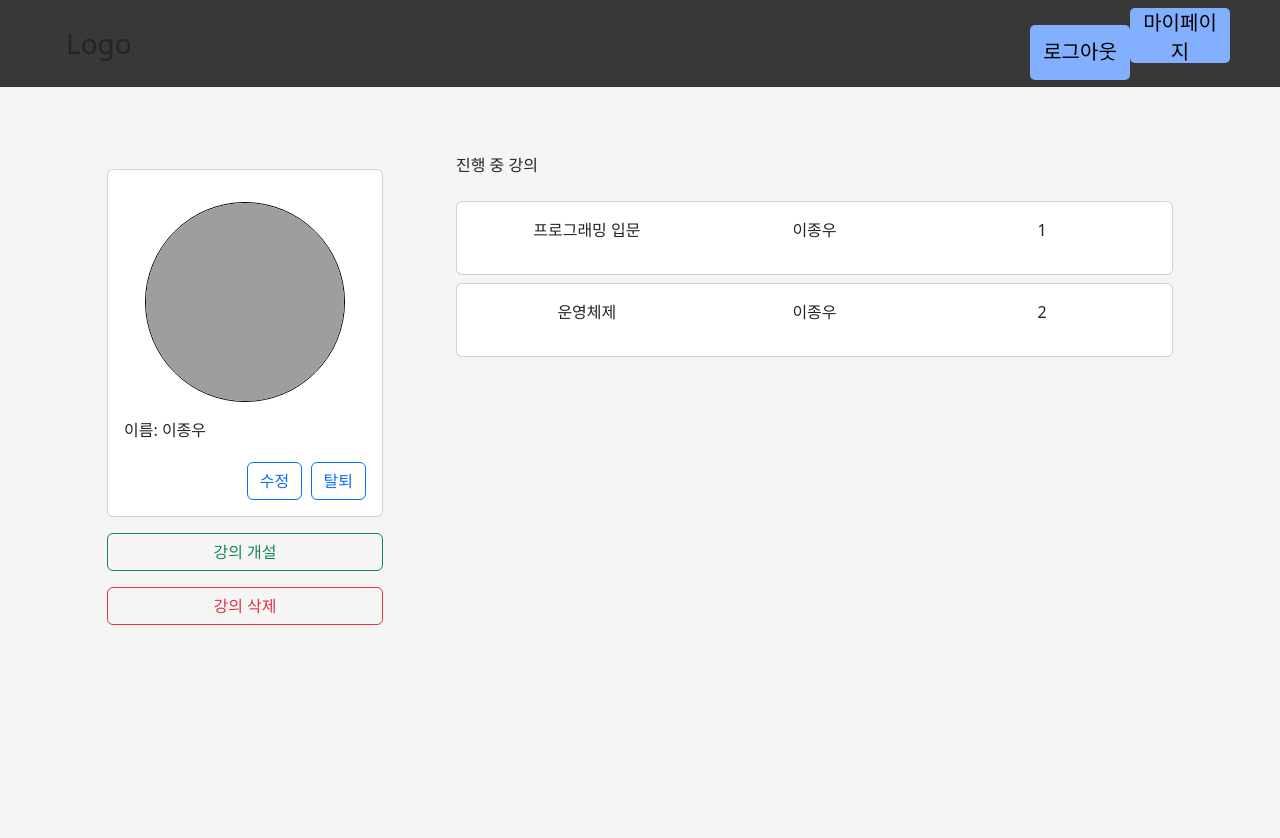
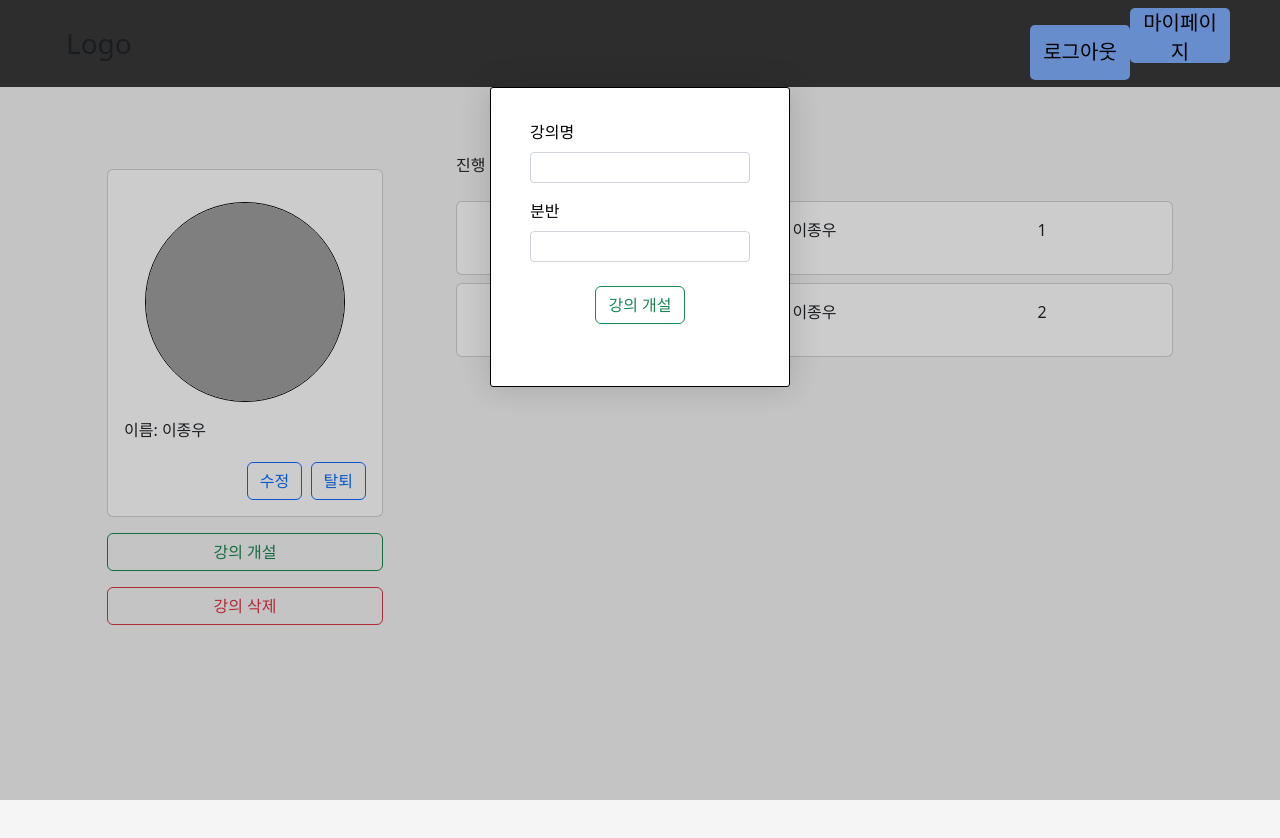
Before and after one commit to MoaRoom/MoaRoom-Front, a React (Create React App) app: page /mypage in a window 1280 px wide. Both pictures are taken after a click on the button "강의 개설". Shown: the top 838 px of the page. Built offline with nearby package versions, Linux system fonts and the light colour scheme; grey boxes are pictures that could not be loaded.

Commit message:
[feat/#3] Add: modal to create/delete lecture

```diff
--- a/package.json
+++ b/package.json
@@ -15,9 +15,10 @@
     "react": "^18.2.0",
     "react-dom": "^18.2.0",
     "react-hook-form": "^7.43.9",
+    "react-modal": "^3.16.1",
     "react-router-dom": "^5.3.4",
-    "react-scripts": "^5.0.1",
-    "react-toastify": "^9.1.3",
+    "react-scripts": "^2.1.3",
+    "react-toastify": "^9.0.3",
     "styled-components": "^5.3.10",
     "typescript": "^4.9.5",
     "web-vitals": "^2.1.4"
@@ -47,6 +48,7 @@
     ]
   },
   "devDependencies": {
+    "@types/react-modal": "^3.16.0",
     "@types/react-router-dom": "^5.3.3"
   }
 }
--- a/src/components/MyPage.tsx
+++ b/src/components/MyPage.tsx
@@ -4,7 +4,7 @@ import { useForm } from "react-hook-form";
 import axios from "axios";
 import "../style/home.css";
 import LectureList from "../props/LectureList";
-import Modal from "./Modal";
+import Modal from "../props/Modal";
 type SomeComponentProps = RouteComponentProps;
 const MyPage: FC<SomeComponentProps> = ({ history }) => {
   const {
@@ -25,44 +25,60 @@ const MyPage: FC<SomeComponentProps> = ({ history }) => {
   };
   const updateProfile = () => {};
   const deleteProfile = () => {};
-  const createLecture = () => {};
-  const deleteLecture = () => {};
 
-  // The selected role
-  const [selectedRole, setSelectedRole] = useState<String>();
-  const radioHandler = (event: React.ChangeEvent<HTMLInputElement>) => {
-    setSelectedRole(event.target.value);
-  };
+  // create modal
+  const [iscreateModalOpen, setcreateModalOpen] = useState<boolean>(false);
 
-  // modal
-  const [isOpenModal, setOpenModal] = useState<boolean>(false);
+  const onClickTogglecreateModal = useCallback(() => {
+    setcreateModalOpen(!iscreateModalOpen);
+  }, [iscreateModalOpen]);
 
-  const onClickToggleModal = useCallback(() => {
-    setOpenModal(!isOpenModal);
-  }, [isOpenModal]);
+  // delete modal
+  const [isdeleteModalOpen, setdeleteModalOpen] = useState<boolean>(false);
 
-  const submitData = (data: any) => {
+  const onClickToggledeleteModal = useCallback(() => {
+    setdeleteModalOpen(!isdeleteModalOpen);
+  }, [isdeleteModalOpen]);
+
+  const createLecture = (data: any) => {
     let params = {
-      user_id: data.user_id,
-      password: data.password,
-      name: data.name,
-      user_num: data.user_num,
-      role: Number(selectedRole),
+      title: data.title,
+      room: data.room,
     };
     console.log(params);
     // TODO 서버 나오면 디버깅 필요
     axios
       .post("http://localhost:3000/api/signup", params)
-      .then(function (response) {
+      .then(function(response) {
         reset();
         setTimeout(() => {
           history.push("/login");
         }, 3000);
       })
-      .catch(function (error) {
+      .catch(function(error) {
         console.log(error);
       });
   };
+  const deleteLecture = (data: any) => {
+    let params = {
+      title: data.title,
+      room: data.room,
+    };
+    console.log(params);
+    // TODO 서버 나오면 디버깅 필요
+    axios
+      .post("http://localhost:3000/api/signup", params)
+      .then(function(response) {
+        reset();
+        setTimeout(() => {
+          history.push("/login");
+        }, 3000);
+      })
+      .catch(function(error) {
+        console.log(error);
+      });
+  };
+
   return (
     <>
       <div className="background">
@@ -87,11 +103,100 @@ const MyPage: FC<SomeComponentProps> = ({ history }) => {
             </button>
           </div>
         </div>
-        {/* {isOpenModal && (
-          <Modal onClickToggleModal={onClickToggleModal}>
-            이곳에 children이 들어갑니다.
+        {iscreateModalOpen && (
+          <Modal onClickToggleModal={onClickTogglecreateModal}>
+            <form autoComplete="off" onSubmit={handleSubmit(createLecture)}>
+              <div className="mt-3 mb-3">
+                <label className="form-label">강의명</label>
+                <input
+                  type="text"
+                  className="form-control form-control-sm"
+                  id="exampleFormControlInput3"
+                  {...register("title", {
+                    required: "title is required!",
+                  })}
+                />
+                {errors.title && (
+                  <p className="text-danger" style={{ fontSize: 14 }}>
+                    errors.title.message
+                  </p>
+                )}
+              </div>
+              <div className="mt-3 mb-3">
+                <label className="form-label">분반</label>
+                <input
+                  type="number"
+                  className="form-control form-control-sm"
+                  id="exampleFormControlInput3"
+                  {...register("room", {
+                    required: "room is required!",
+                  })}
+                />
+                {errors.room && (
+                  <p className="text-danger" style={{ fontSize: 14 }}>
+                    errors.room.message
+                  </p>
+                )}
+              </div>
+              <div className="mt-4 mb-3 text-center ">
+                <button
+                  className="btn btn-outline-success text-center shadow-none mb-3"
+                  // type="submit"
+                  onClick={createLecture}
+                >
+                  강의 개설
+                </button>
+              </div>
+            </form>
           </Modal>
-        )} */}
+        )}
+        {isdeleteModalOpen && (
+          <Modal onClickToggleModal={onClickToggledeleteModal}>
+            <form autoComplete="off" onSubmit={handleSubmit(deleteLecture)}>
+              <div className="mt-3 mb-3">
+                <label className="form-label">강의명</label>
+                <input
+                  type="text"
+                  className="form-control form-control-sm"
+                  id="exampleFormControlInput3"
+                  {...register("title", {
+                    required: "title is required!",
+                  })}
+                />
+                {errors.title && (
+                  <p className="text-danger" style={{ fontSize: 14 }}>
+                    errors.title.message
+                  </p>
+                )}
+              </div>
+              <div className="mt-3 mb-3">
+                <label className="form-label">분반</label>
+                <input
+                  type="number"
+                  className="form-control form-control-sm"
+                  id="exampleFormControlInput3"
+                  {...register("room", {
+                    required: "room is required!",
+                  })}
+                />
+                {errors.room && (
+                  <p className="text-danger" style={{ fontSize: 14 }}>
+                    errors.room.message
+                  </p>
+                )}
+              </div>
+              <div className="mt-4 mb-3 text-center ">
+                <button
+                  className="btn btn-outline-danger text-center shadow-none mb-3"
+                  // type="submit"
+                  onClick={deleteLecture}
+                >
+                  강의 삭제
+                </button>
+              </div>
+            </form>
+          </Modal>
+        )}
         <div className="container">
           <div
             className="row d-flex justify-content-space-around"
@@ -145,14 +250,14 @@ const MyPage: FC<SomeComponentProps> = ({ history }) => {
               <button
                 className="btn btn-outline-success text-center shadow-none mb-3"
                 type="submit"
-                onClick={onClickToggleModal}
+                onClick={onClickTogglecreateModal}
               >
                 강의 개설
               </button>
               <button
                 className="btn btn-outline-danger text-center shadow-none mb-3"
                 type="submit"
-                onClick={deleteLecture}
+                onClick={onClickToggledeleteModal}
               >
                 강의 삭제
               </button>
--- a/src/components/SignUp.tsx
+++ b/src/components/SignUp.tsx
@@ -36,7 +36,7 @@ const SignUp: FC<SomeComponentProps> = ({ history }) => {
     // TODO 서버 나오면 디버깅 필요
     axios
       .post("http://localhost:3000/api/signup", params)
-      .then(function (response) {
+      .then(function(response) {
         toast.success(response.data.message, {
           position: "top-right",
           autoClose: 3000,
@@ -52,7 +52,7 @@ const SignUp: FC<SomeComponentProps> = ({ history }) => {
           history.push("/login");
         }, 3000);
       })
-      .catch(function (error) {
+      .catch(function(error) {
         console.log(error);
       });
   };
--- /dev/null
+++ b/src/props/Modal.tsx
@@ -0,0 +1,29 @@
+import React, { PropsWithChildren } from "react";
+import "../style/home.css";
+
+interface ModalDefaultType {
+  onClickToggleModal: () => void;
+}
+
+function Modal({
+  onClickToggleModal,
+  children,
+}: PropsWithChildren<ModalDefaultType>) {
+  return (
+    <div>
+      <dialog className="dialog-box">{children}</dialog>
+      <div
+        className="backdrop"
+        onClick={(e: React.MouseEvent) => {
+          e.preventDefault();
+
+          if (onClickToggleModal) {
+            onClickToggleModal();
+          }
+        }}
+      />
+    </div>
+  );
+}
+
+export default Modal;
--- a/src/style/home.css
+++ b/src/style/home.css
@@ -58,8 +58,8 @@
   align-items: center;
 }
 .dialog-box {
-  width: 400px;
-  height: 600px;
+  width: 300px;
+  height: 300px;
   display: flex;
   flex-direction: column;
   align-items: center;
--- a/tsconfig.json
+++ b/tsconfig.json
@@ -18,7 +18,7 @@
     "resolveJsonModule": true,
     "isolatedModules": true,
     "noEmit": true,
-    "jsx": "react-jsx"
+    "jsx": "preserve"
   },
   "include": [
     "src"
```
Also changed, not shown: 1 other file (tests, documents, lock files or other folders).
